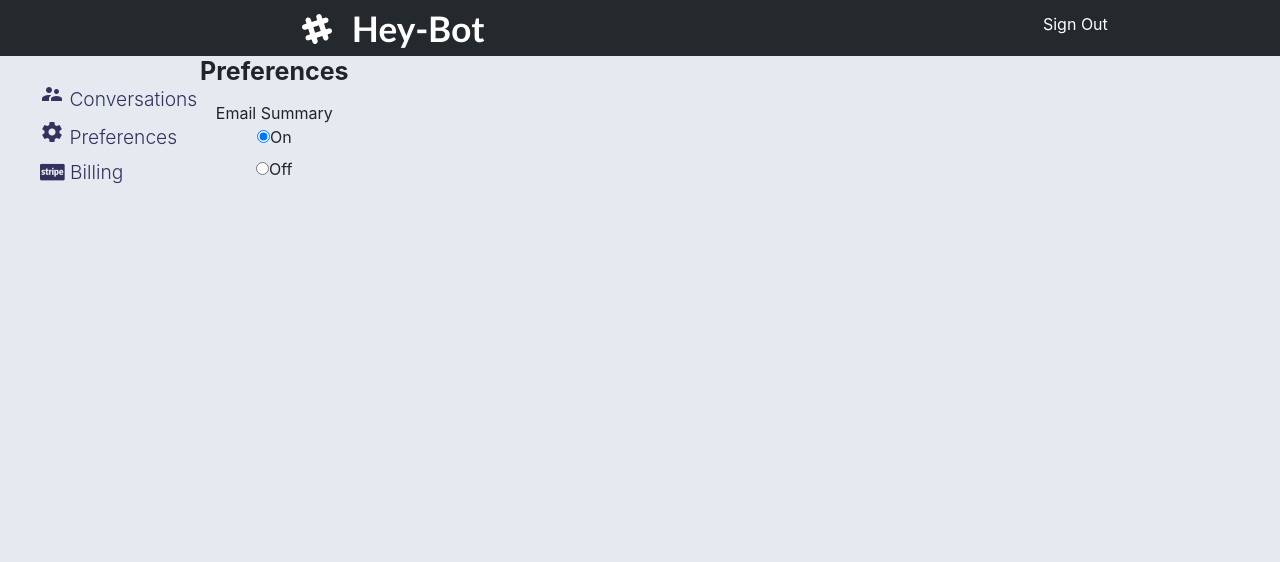
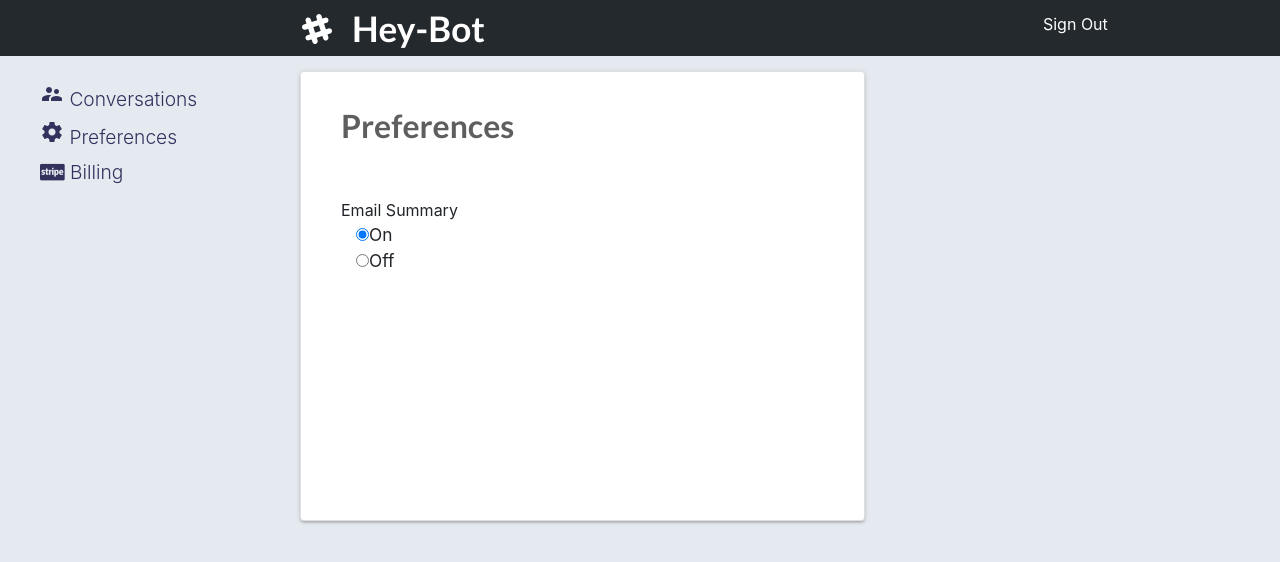
Before and after one commit to Streltz/heyteam, a React (Create React App) app in the folder hey-team/: page /dashboard/preferences in a window 1280 px wide. Shown: the top 562 px of the page. Built offline with nearby package versions, Linux system fonts and the light colour scheme; sample sign-in values are in the browser's storage; what react-stripe-elements would draw is missing.

Commit message:
added preferences styling

```diff
--- a/hey-team/src/components/Billing/CheckoutForm.js
+++ b/hey-team/src/components/Billing/CheckoutForm.js
@@ -44,10 +44,9 @@ class CheckoutForm extends React.Component {
 
   render() {
     return (
-
       <main className="main-billing">
-        <Card className="edge-dashboard">
-          <div className="login card-dashboard">
+        <Card className="edge-card">
+          <div className="card-dashboard">
             <div class="logo text-left col-md-12">Billing</div>
             <br /><br />
 
--- a/hey-team/src/components/Billing/styles.css
+++ b/hey-team/src/components/Billing/styles.css
@@ -13,7 +13,7 @@
     padding-right: 0px !important;
 }
 
-.edge-dashboard
+.edge-card
 {
     box-shadow: 0 2px 2px 0 rgba(43, 43, 43, 0.151), 0 3px 1px -2px rgba(34, 34, 34, 0.082), 0 1px 5px 0 rgba(31, 31, 31, 0.13);
     padding: 30px;
--- a/hey-team/src/components/ConvoDetail/ViewConvo.js
+++ b/hey-team/src/components/ConvoDetail/ViewConvo.js
@@ -6,6 +6,7 @@ import Loading from '../Loading';
 import Response from './Response';
 import './convo_detail.css';
 import { Link } from 'react-router-dom';
+import { Card } from 'reactstrap';
 
 class ViewConvo extends React.Component {
   state = {
@@ -28,6 +29,8 @@ class ViewConvo extends React.Component {
     });
     console.log('single convo', convo);
     return (
+      <main id="view-main">
+        <Card className="edge-card-extended">
           <div className='view-wrapper'>
             <div className='button-container'>
               {/* <Link to={`/edit/${this.props.current._id}`} className='edit-button'>edit</Link> */}
@@ -48,7 +51,7 @@ class ViewConvo extends React.Component {
                     })
                   }
                 </div>
-                <br/>
+                <br />
                 <h4>Questions</h4>
                 <div className="question-box">
                   {
@@ -59,16 +62,16 @@ class ViewConvo extends React.Component {
                     })
                   }
                 </div>
-                <br/>
+                <br />
                 <h4 className="schedule">Schedule</h4>
                 <div className="schedule-time">Mon - Fri at 10:00AM Pacific</div>
-                <br/>
+                <br />
                 <h4>Responses</h4>
                 <div className="response-boxes">
                   {
                     convo.responses.map(response => {
                       return (
-                        <Response questions={convo.questions} response={response}/>
+                        <Response questions={convo.questions} response={response} />
                       )
                     })
                   }
@@ -79,9 +82,11 @@ class ViewConvo extends React.Component {
                 <Loading />
               </div>}
             <div>
-          {this.state.redirect ? <Redirect to='/404' /> : null }
+              {this.state.redirect ? <Redirect to='/404' /> : null}
             </div>
           </div>
+        </Card>
+      </main>
     )
   }
 }
@@ -92,4 +97,4 @@ const mapStateToProps = (state) => {
   }
 }
 
-export default connect(mapStateToProps, { })(ViewConvo);
+export default connect(mapStateToProps, {})(ViewConvo);
--- a/hey-team/src/components/ConvoGrid/styles.css
+++ b/hey-team/src/components/ConvoGrid/styles.css
@@ -1,7 +1,7 @@
 #convo-main
 {
 	padding-top: 15px;
-    padding-left: 100px;
+	padding-left: 100px;
 }
 .grid {
 	display: flex;
@@ -60,8 +60,8 @@
 .fixed-bttm-right-btn
 {
 	position: fixed;
-    bottom: 80px;
-    right: 5%;
+    bottom: 100px;
+    right: 10%;
     margin-left: -104.5px;
 }
 .circle-btn-blue
@@ -71,9 +71,9 @@
 	font-size: 20px;
 	cursor: pointer;
 	border: none;
-	height: 60px;
-	width: 60px;
+	height: 70px;
+	width: 70px;
 	border-radius: 100%;
-	padding-top: 16px;
+	padding-top: 20px;
 	box-shadow: 0 5px 5px 0 rgba(43, 43, 43, 0.151), 0 3px 1px -2px rgba(34, 34, 34, 0.082), 0 1px 5px 0 rgba(31, 31, 31, 0.13);
 }
--- a/hey-team/src/components/Dashboard.css
+++ b/hey-team/src/components/Dashboard.css
@@ -1,3 +1,8 @@
 .FullPage {
 display: flex;
 }
+
+html
+{
+    overflow-x: none !important;
+}
--- a/hey-team/src/components/Header.css
+++ b/hey-team/src/components/Header.css
@@ -9,7 +9,7 @@
     padding: 2px;
     margin-left: 300px;
 }
-.logo
+.slack-logo
 {
     fill: white !important;
     display: block;
@@ -30,12 +30,6 @@
     font-size: 2.2em !important;
 }
 
-.heyTeam
-{
-    font-family: Courier Header;
-    font-size: 55px;
-    color: white;
-}
 
 .signOut {
     color: white;
--- a/hey-team/src/components/Header.js
+++ b/hey-team/src/components/Header.js
@@ -20,7 +20,7 @@ class Header extends React.Component {
             <div class="Logo-1 headbar-logo">
               Hey-Bot
             </div>
-            <div className="logo">
+            <div className="slack-logo">
             </div>
           </div>
           <div class="signOut" onClick={() => { this.handleSignOut() }}><u>Sign Out</u></div>
--- a/hey-team/src/components/Landing/Landing.js
+++ b/hey-team/src/components/Landing/Landing.js
@@ -28,9 +28,6 @@ class Landing extends React.Component {
           </header>
 
           <section class="banner-section">
-            <div className = "Carousel">
-              <Carousel />
-            </div>
             <div class="col-md-12">
               <div class="col-md-6" id="description-section">
                 <div class="col-md-12 header-text">Conversation Manager within Slack</div>
@@ -41,6 +38,9 @@ class Landing extends React.Component {
               </div>
             </div>
           </section>
+          <div className = "Carousel">
+            <Carousel />
+          </div>
         </main>
       );
     }
--- a/hey-team/src/components/Landing/landing.css
+++ b/hey-team/src/components/Landing/landing.css
@@ -15,6 +15,9 @@ html
 .Carousel {
     height: 300px;
     width: 400px;
+    z-index: 99;
+    margin: auto;
+    margin-top: -5% !important;
 }
 
   /* Middle Body Container */
@@ -26,6 +29,7 @@ html
     background-color: rgb(57, 75, 89);
 
     text-align: center;
+    z-index: 1;
 }
 
 .nav-link-group
--- a/hey-team/src/components/Preferences/Preferences.js
+++ b/hey-team/src/components/Preferences/Preferences.js
@@ -1,5 +1,7 @@
 import React from 'react';
 import { connect } from 'react-redux';
+import { Card } from 'reactstrap';
+
 import './preferences.css';
 
 class Preferences extends React.Component {
@@ -8,7 +10,7 @@ class Preferences extends React.Component {
     selectedOption: 'On'
   }
 
-  handleOptionChange = (event)=>{
+  handleOptionChange = (event) => {
     this.setState({
       selectedOption: event.target.value
     });
@@ -17,24 +19,27 @@ class Preferences extends React.Component {
 
   render() {
     return (
-      <div className="preferences">
-        <h3 className="title">Preferences</h3>
-        <div classname="email">Email Summary</div>
-        <form>
+      <main id="main-preferences">
+        <Card className="edge-card text-left col-md-12">
+          <div id="card-pref">
+            <div className="logo">Preferences</div>
+            <br /><br />
+            <div classname="sub-header">Email Summary</div>
+            <form class="form-group">
+              <div className="radio-container col-md-12">
                 <div className="radio">
-          <label>
                   <input type="radio" onChange={this.handleOptionChange} value="On" checked={this.state.selectedOption === 'On'} />
-            On
-          </label>
+                  <span className="radio-label">On</span>
               </div>
                 <div className="radio">
-          <label>
                   <input type="radio" onChange={this.handleOptionChange} value="Off" checked={this.state.selectedOption === 'Off'} />
-            Off
-          </label>
+                  <span className="radio-label">Off</span>
+              </div>
               </div>
             </form>
           </div>
+        </Card>
+      </main>
     );
   }
 }
@@ -44,4 +49,4 @@ const mapStateToProps = (state) => {
   }
 }
 
-export default connect(mapStateToProps, {  })(Preferences);
+export default connect(mapStateToProps, {})(Preferences);
--- a/hey-team/src/components/Preferences/preferences.css
+++ b/hey-team/src/components/Preferences/preferences.css
@@ -0,0 +1,17 @@
+#main-preferences
+{
+    background-color: rgb(229, 234, 241);
+    width: 665px;
+    text-align: center;
+    padding-top: 15px;
+    padding-left: 100px;
+    padding-right: 0px !important;
+}
+#card-pref
+{
+    padding-left: 25px;
+}
+.radio-label
+{
+    font-size: 1.08em;
+}
```
Lines whose indentation alone changed are shown as unchanged.
